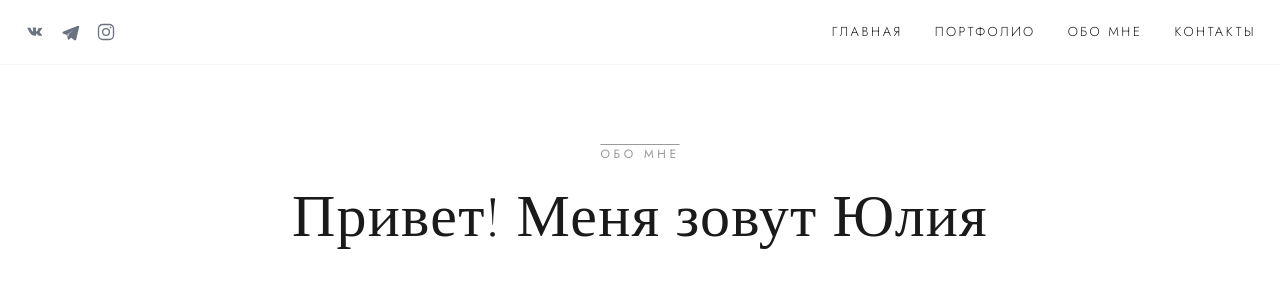
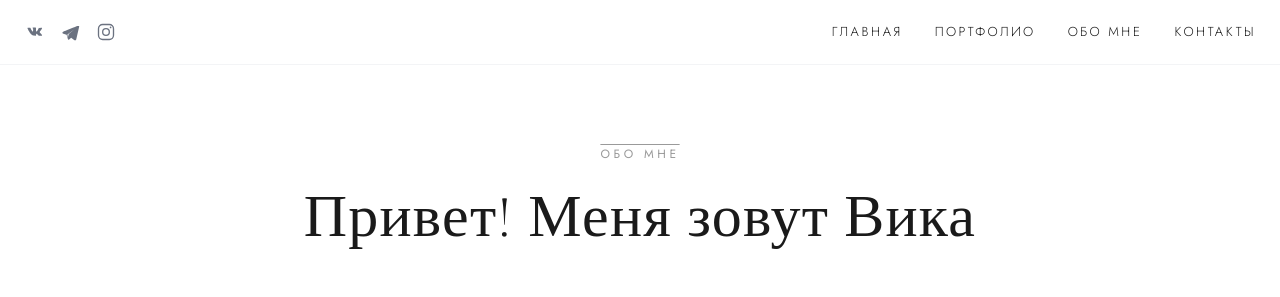
Before and after one commit to vikylia2303-tech/photo-gallery, a Next.js app: page /about in a window 1280 px wide. Shown: the top 297 px of the page. Built offline with nearby package versions, Linux system fonts and the light colour scheme.

Commit message:
Add files via upload

```diff
--- a/app/about/page.tsx
+++ b/app/about/page.tsx
@@ -4,7 +4,7 @@ export default function AboutPage() {
       <section className="py-20">
         <div className="container-narrow text-center">
           <p className="overline mb-6">Обо мне</p>
-          <h1 className="section-title text-5xl md:text-6xl mb-12">Привет! Меня зовут Юлия</h1>
+          <h1 className="section-title text-5xl md:text-6xl mb-12">Привет! Меня зовут Вика</h1>
         </div>
       </section>
 
```
